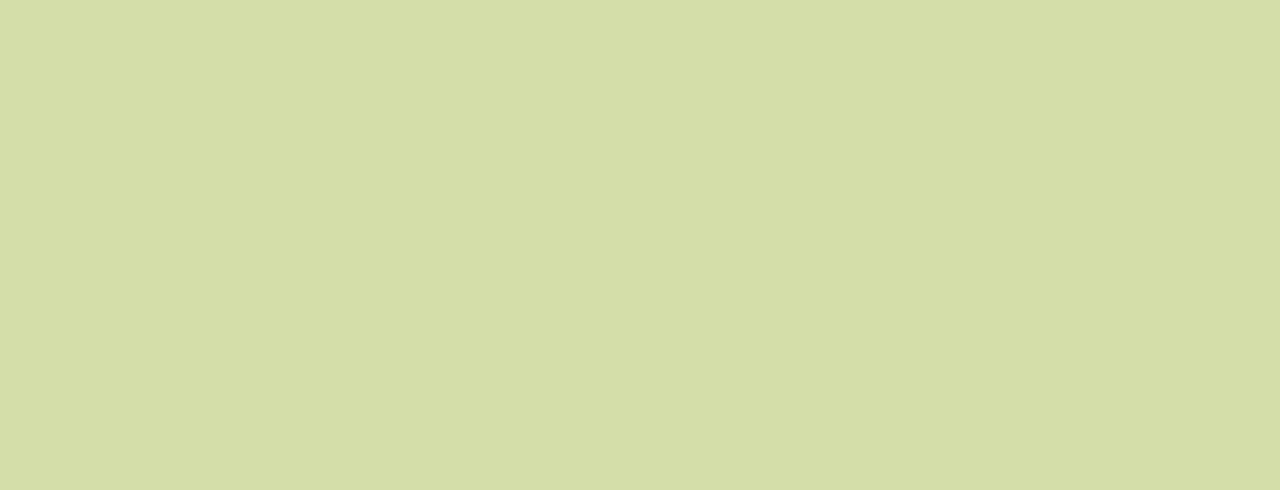
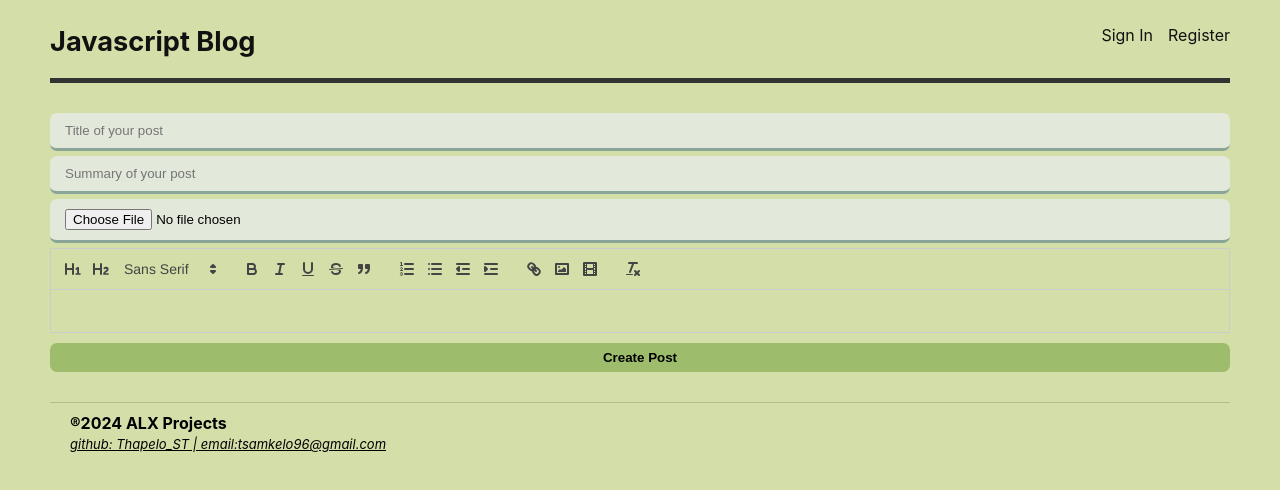
Before and after one commit to Thapelo-ST/js_blog_platform, a React (Create React App) app in the folder frontend/: page /create in a window 1280 px wide. Before the commit this address had no page. Shown: the top 490 px of the page. Built offline with nearby package versions, Linux system fonts and the light colour scheme; no server answers.

Commit message:
Checkpoint

```diff
--- a/frontend/package.json
+++ b/frontend/package.json
@@ -8,6 +8,7 @@
     "@testing-library/user-event": "^13.5.0",
     "react": "^18.3.1",
     "react-dom": "^18.3.1",
+    "react-quill": "^2.0.0",
     "react-router-dom": "^6.23.1",
     "react-scripts": "5.0.1",
     "web-vitals": "^2.1.4"
--- a/frontend/src/App.css
+++ b/frontend/src/App.css
@@ -131,7 +131,7 @@ button.logout-button {
     background-color: rgb(177, 212, 137);
 }
 
-form h1{
+form.login h1, form.register h1{
     text-align: center;
 }
 
--- a/frontend/src/App.js
+++ b/frontend/src/App.js
@@ -6,6 +6,7 @@ import Layout from './layout';
 import IndexPage from './pages/indexPage';
 import LoginPage from './pages/LoginPage';
 import Register from './pages/RegisterPage';
+import CreatePost from './pages/CreatePost';
 import {UserContextProvider } from './UserContext';
 
 function App() {
@@ -16,6 +17,7 @@ function App() {
           <Route index element={<IndexPage />}/>
           <Route path='/login' element={<LoginPage />} />
           <Route path='/register' element={<Register />} />
+          <Route path='/create' element={<CreatePost />} />
         </Route>
       </Routes>
     </UserContextProvider>
--- /dev/null
+++ b/frontend/src/pages/CreatePost.js
@@ -0,0 +1,36 @@
+import {useState} from 'react';
+import ReactQuill from 'react-quill';
+import 'react-quill/dist/quill.snow.css';
+
+export default function CreatePost() {
+  const [title, useTitle] = useState('');
+  const [summary, useSummary] = useState('');
+  const [content, useContent] = useState('');
+  const modules = {
+    toolbar: [
+      [{ 'header': '1'}, {'header': '2'}, { 'font': [] }],
+      ['bold', 'italic', 'underline','strike','blockquote'],
+      [{'list': 'ordered'}, {'list': 'bullet'}, {'indent': '-1'}, {'indent': '+1'}],
+      ['link', 'image', 'video'],
+      ['clean']
+    ]
+  };
+
+  const formats = {
+    formats: [
+      'header', 'font', 'bold', 'italic',
+      'underline', 'strike', 'blockquote', 'list', 'bullet', 'indent',
+      'link', 'image', 'video',
+    ]
+  }
+
+  return(
+    <form>
+      <input type='title' placeholder={'Title of your post'}/>
+      <input type='summary' placeholder={'Summary of your post'}/>
+      <input type='file'/>
+      <ReactQuill value={content} modules={modules} formats={formats} />
+      <button style={{marginTop:'10px', marginBottom:'30px'}}>Create Post</button>
+    </form>
+  )
+}
```
Also changed, not shown: 1 other file (tests, documents, lock files or other folders).
